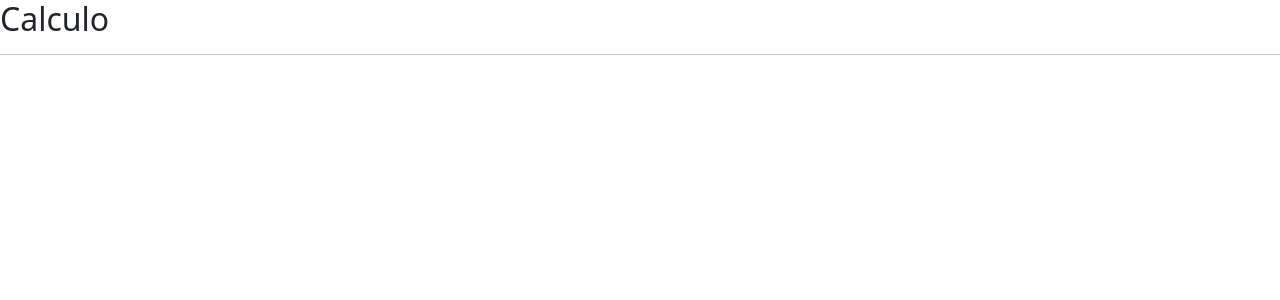
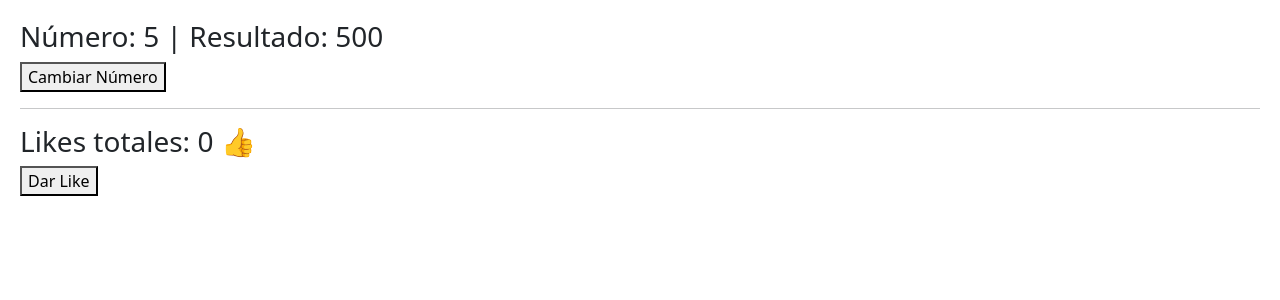
Before and after one commit to ChrisAlegriaR/React-Course, a React (Vite) app in the folder Course/: page / in a window 1280 px wide. Shown: the top 300 px of the page. Built offline with nearby package versions, Linux system fonts and the light colour scheme.

Commit message:
Updated: Main Section 24 Concepts

```diff
--- a/Course/src/notes/24-UseMemo.jsx
+++ b/Course/src/notes/24-UseMemo.jsx
@@ -1,19 +1,37 @@
 // ^UseMemo.
-// ^UseMemo al igual que UseRef, UseState y UseEffect es un Hook propio de React, el cual este es uno de los mas importantes dentro de React, esto debido a que UseMemo nos ayudara mucho cuanod se redibuje un componente y que no queramos que se vuelvan a llamar los metodos que utilicen muchos recuersos de nuestro dispositivo (pc), por ejemplo calculos pesados o pueden ser llamadas a APIS o todo este tipo de metodos que vayan a requerir muchos recursos y que no queremos que todo se este ejecutando o repitirendo cada que se redibuje. Por ejemplo si tenemos un boton que muestra u oculta algo no queremos que vuelva a ser llamado a una API.  Por lo que UseMemo para memorizar algunos de los fragmentos de los metodos y no repetirnors unicamente que cambie una de las dependencias.
-const getCalculo = (listaNumeros) => {
-    console.log(listaNumeros)
-}
+// ^UseMemo al igual que UseRef, UseState y UseEffect es un Hook propio de React, el cual este es uno de los mas importantes dentro de React, esto debido a que UseMemo nos ayudara mucho cuanod se redibuje un componente y que no queramos que se vuelvan a llamar los metodos que utilicen muchos recuersos de nuestro dispositivo (pc), por ejemplo calculos pesados o pueden ser llamadas a APIS o todo este tipo de metodos que vayan a requerir muchos recursos y que no queremos que todo se este ejecutando o repitirendo cada que se redibuje. Por ejemplo si tenemos un boton que muestra u oculta algo no queremos que vuelva a ser llamado a una API.  Por lo que UseMemo para memorizar algunos de los fragmentos de los metodos y no repetirnors unicamente que cambie una de las dependencias y actualizara la informacion o ejecutara dichas cosas unicmanete si ciertos valores cambian. De igual forma a los hooks nativos de React estos deben ser importados para poder ser implementados y usados dentro de nuestr JSX. Por lo que la estruc5tura de useMemo es realmente bastante similar e igual que useeffect.
+// ~Importacion de useMemo.
+// ~Ahora bien, como se mencionó previamente, `useMemo` es un Hook proporcionado por React, por lo que para poder utilizarlo dentro de nuestros componentes primero debemos importarlo desde la librería de React. Al igual que sucede con `useState`, esta importación nos permitirá utilizar la función `useMemo` posteriormente dentro del componente y definir los efectos secundarios que deseamos controlar. Es importante recordar que los Hooks deben utilizarse siguiendo las reglas establecidas por React, por lo que `useMemo` deberá declararse directamente dentro del componente y no dentro de condiciones, ciclos o funciones anidadas que alteren el orden de ejecución de los Hooks.
+import { useMemo } from "react";
+
+// ~Uso e implementacion de useEffect.
+import { useState } from 'react';
 
 export const UseMemoMainComponent = () => {
-    const listaNumeros = [1, 2, 3, 4, 5];
+    const [numeroPesado, setNumeroPesado] = useState(5);
+    const [likes, setLikes] = useState(0);
 
-    getCalculo(listaNumeros);
+    // ⚡ El cálculo memorizado
+    const resultadoMultiplicacion = useMemo(() => {
+        console.log('¡Haciendo la multiplicación pesada!');
+        return numeroPesado * 100;
+    }, [numeroPesado]); // <-- SOLO se vuelve a hacer si cambia "numeroPesado"
 
     return (
-        <>
-            <h2>Calculo</h2>
+        <div style={{ padding: '20px' }}>
+            {/* Botón 1: Modifica el número del cálculo */}
+            <h3>Número: {numeroPesado} | Resultado: {resultadoMultiplicacion}</h3>
+            <button onClick={() => setNumeroPesado(numeroPesado + 1)}>
+                Cambiar Número
+            </button>
+
             <hr />
-            <p>{}</p>
-        </>
-    )
-}
+
+            {/* Botón 2: Un contador de likes simple */}
+            <h3>Likes totales: {likes} 👍</h3>
+            <button onClick={() => setLikes(likes + 1)}>
+                Dar Like
+            </button>
+        </div>
+    );
+};
```
